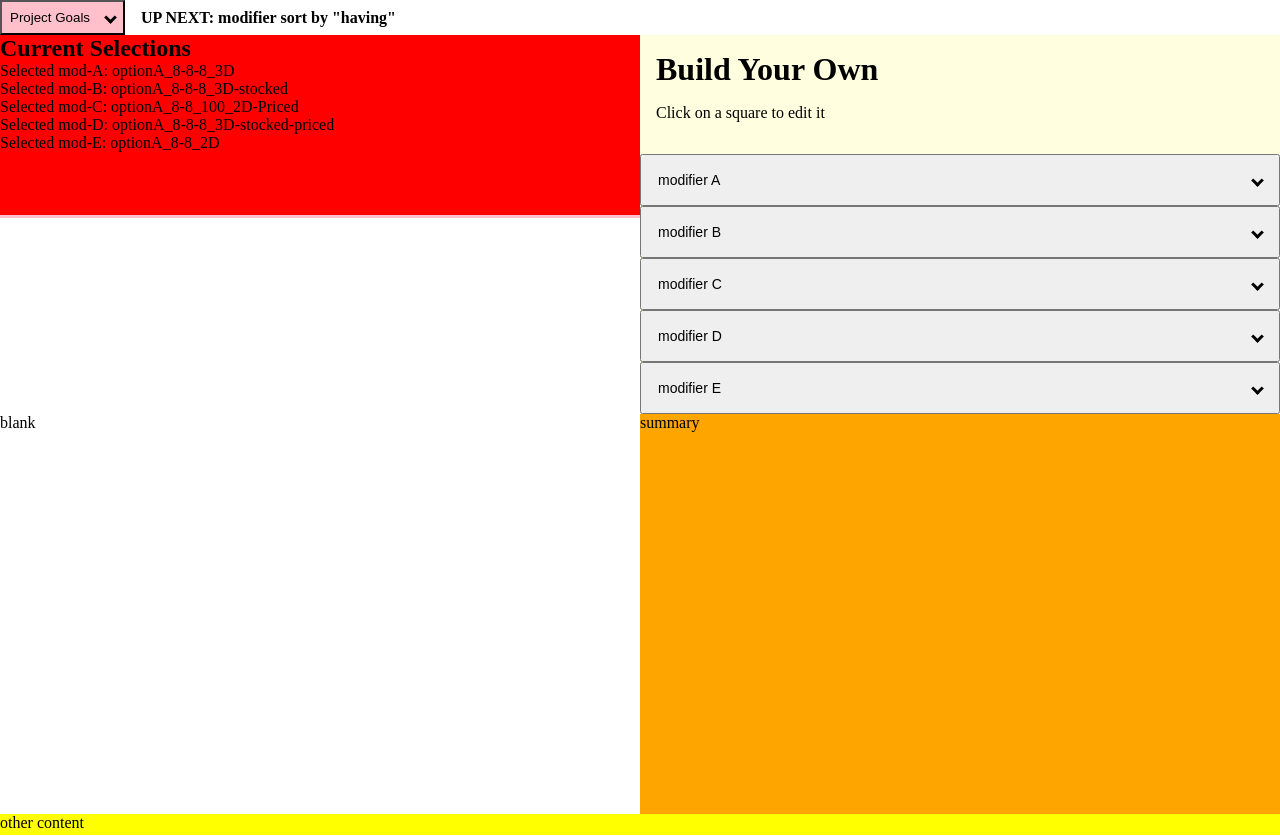
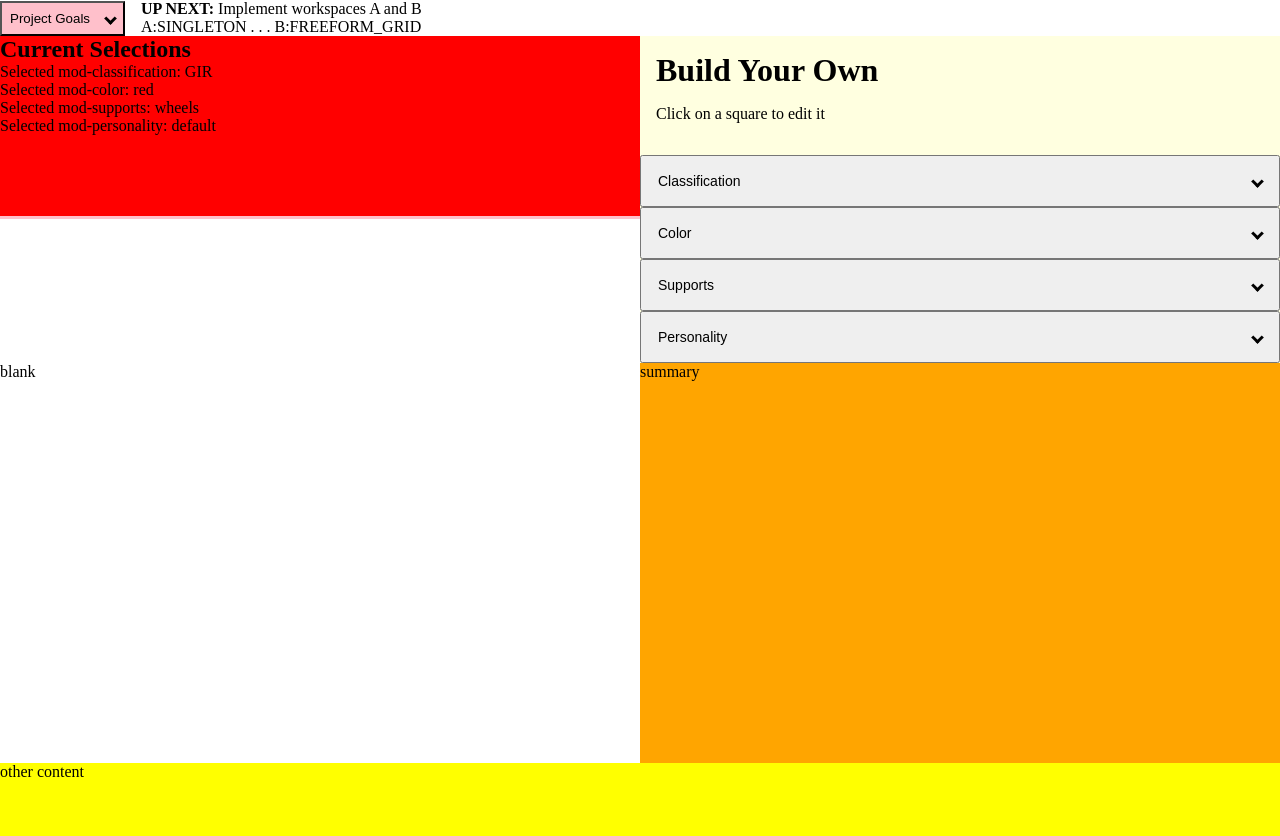
Before and after one commit to KierstenMiller/DnD-product-builder, a Next.js app in the folder next-app-test/: page /build-your-own in a window 1280 px wide. Built offline with nearby package versions, Linux system fonts and the light colour scheme.

Commit message:
robot modifiers

```diff
--- a/next-app-test/pages/build-your-own.tsx
+++ b/next-app-test/pages/build-your-own.tsx
@@ -2,12 +2,17 @@ import Head from 'next/head'
 
 import { BuildYourOwnModel } from '-/page-components/build-your-own/build-your-own-model'
 import { BuildYourOwnPage } from '-/page-components/build-your-own/build-your-own-page'
-import { mockModifierA, mockModifierB, mockModifierC, mockModifierD, mockModifierE } from '-/data/mockModifiers.data'
+import { mockModifierA, mockModifierB, mockModifierC, mockModifierD, mockModifierE } from '-/data/mock/mockModifiers.data'
 import { BasicAccordion } from '-/Components/accordion/basic-accordion'
+import { robotModifiers } from '-/data/robots/robotModifiers.data'
 
 // K-TODO: move
+// const data = {
+//     modifiers: [mockModifierA, mockModifierB, mockModifierC, mockModifierD, mockModifierE],
+// }
+
 const data = {
-    modifiers: [mockModifierA, mockModifierB, mockModifierC, mockModifierD, mockModifierE],
+    modifiers: robotModifiers,
 }
 
 const BuildYourOwn = () => {
@@ -46,7 +51,7 @@ const BuildYourOwn = () => {
                     </div>
 
                 </BasicAccordion>
-                <span className="ml-medium"><b>UP NEXT: modifier sort by "having"</b></span>
+                <span className="ml-medium"><b>UP NEXT:</b> Implement workspaces A and B <br/> A:SINGLETON . . .  B:FREEFORM_GRID</span>
             </div>
             <BuildYourOwnPage model={model} modifiers={data.modifiers} />
         </>
--- a/next-app-test/src/Components/modifier/modifier.tsx
+++ b/next-app-test/src/Components/modifier/modifier.tsx
@@ -4,13 +4,14 @@ import { BasicAccordionGroup } from '-/Components/accordion/basic-accordion-grou
 import { BasicAccordion } from '-/Components/accordion/basic-accordion'
 import { BuildYourOwnModel } from '-/page-components/build-your-own/build-your-own-model'
 import { modifiersT, optionI, optionsT } from '-/page-components/build-your-own/build-your-own.util'
-import { groupByValues, modifierCollectionDisplayValues, sortByValues } from '-/data/mockUtil.data'
+import { groupByValues, modifierCollectionDisplayValues, sortByValues } from '-/data/mock/mockUtil.data'
 import { CategorizedRadioInputGroup } from '../form-controls/categorized-radio-input-group'
 
 import cardStyles from './card-styles.module.scss'
 import imageFirstStyles from './image-first-styles.module.scss'
 import titledStyles from './titled-styles.module.scss'
 import BYOStyles from '#/build-your-own.module.scss'
+import { RadioInputGroup } from '../form-controls/radio-input-group'
 
 interface BuildYourOwnPageI {
     model: BuildYourOwnModel,
@@ -81,21 +82,20 @@ const sortNum = ({toSort, sortBy}: sortNumI) => toSort.sort((a, b) => sortBy ===
     : b - a
 );
 const sortList = (toSort: any[], sortBy: sortByValues) => {
-    const isNumerical = toSort.every((i) =>  typeof i === "number");
-    const isAlpha = !isNumerical && toSort.every((i) =>  typeof i === "string");
-    if (isNumerical) return sortNum({toSort, sortBy});
-    if (isAlpha) return sortAlpha({toSort, sortBy});
+    if (toSort.every((i) =>  typeof i === "number")) return sortNum({toSort, sortBy});
+    if (toSort.every((i) =>  typeof i === "string")) return sortAlpha({toSort, sortBy});
     console.warn('Could not perform sort');
 }
 // Could use this function when we move data massaging to serverside
-const assembleOptionsMap = (options: optionsT, groupBy: groupByValues , sortBy: sortByValues) => {
+// using map to ensure stability of key order. BIG WHY:Object.entries(someObject) converts numbers to strings, someMap.entries() keeps numbers as numbers (numbers and strings can't be sorted the same, so converting all numbers to strings is problematic)
+const assembleOptionsMap = (options: optionsT, groupBy?: groupByValues , sortBy?: sortByValues) => {
     const groupedMap = groupByMap(options, opt => {
         const [, value] = Object.entries(opt).find(([key,]) => key === groupBy) || [];
         // TODO: add optional groupByLabel for 'having' sorted mod options
         const groupLabel = typeof value === "boolean" ? `${groupBy}: ${value.toString()}`: value
         return groupLabel;
     });
-    return (sortBy === sortByValues.having)
+    return (!sortBy || sortBy === sortByValues.having)
     ? groupedMap
     : new Map((sortList([...groupedMap.keys()], sortBy) || []).map( key => [key, groupedMap.get(key)]))
 }
@@ -103,9 +103,13 @@ const assembleOptionsMap = (options: optionsT, groupBy: groupByValues , sortBy:
 export const Modifiers = observer(({model, modifiers}: BuildYourOwnPageI) => {
     const newModifiers = modifiers.map((mod) => {
         const theSort = Array.isArray(mod.sortBy) ? mod.sortBy[0] : mod.sortBy; // TODO: implement more than 1 sort
-        // using map to ensure stability of key order. BIG WHY:Object.entries(someObject) converts numbers to strings, someMap.entries() keeps numbers as numbers (numbers and strings can't be sorted the same, so converting all numbers to strings is problematic)
-        const sortedGroupedMap = assembleOptionsMap(mod.options, mod.groupBy, theSort)
-        return {...mod, id:`${mod.id}`,  composedOptions: sortedGroupedMap}
+        return {
+            ...mod,
+            id:`${mod.id}`,
+            ...(mod.groupBy || theSort) && {
+                composedOptions: assembleOptionsMap(mod.options, mod.groupBy, theSort)
+            }
+        }
     });
     return <BasicAccordionGroup>
         {newModifiers.map(mod => <BasicAccordion
@@ -115,13 +119,23 @@ export const Modifiers = observer(({model, modifiers}: BuildYourOwnPageI) => {
             headerLevel={3}
             id={mod.id}
         >
-            <CategorizedRadioInputGroup
+            {mod.composedOptions
+                ? <CategorizedRadioInputGroup
                     heading={`${mod.label} ${mod.groupBy}`}
                     onChange={({newSelection}) => model.updateConfigItemSelection({id: mod.id, selection: newSelection})}
                     categorizedOptions={[...mod.composedOptions.entries()].map(([category, options]) => ({id:`${mod.id}_${category}`, category, options}))}
                     styles={collectionDisplays[mod.display]?.styles}
                     mirage={collectionDisplays[mod.display]?.mirage}
                 />
+                : <RadioInputGroup
+                    heading={mod.label}
+                    options={mod.options}
+                    onChange={({newSelection}) => model.updateConfigItemSelection({id: mod.id, selection: newSelection})}
+                    styles={collectionDisplays[mod.display]?.styles}
+                    mirage={collectionDisplays[mod.display]?.mirage}
+                />
+            }
+
         </BasicAccordion>)}
     </BasicAccordionGroup>
 })
--- /dev/null
+++ b/next-app-test/src/data/robots/robotModifiers.data.ts
@@ -0,0 +1,31 @@
+import { groupByValues, modifierCollectionDisplayValues, sortByValues } from "../mock/mockUtil.data";
+import { robotColorOptions, robotPersonalityOptions, robotShapeOptions, robotSupportOptions } from "./robotOptions.data";
+
+export const robotModifiers = [
+    {
+        id: 'mod-classification',
+        label: 'Classification',
+        groupBy: groupByValues.height,
+        sortBy: sortByValues.ascending,
+        display: modifierCollectionDisplayValues.card,
+        options: robotShapeOptions,
+    },
+    {
+        id: 'mod-color',
+        label: 'Color',
+        display: modifierCollectionDisplayValues.imageFirst,
+        options: robotColorOptions,
+    },
+    {
+        id: 'mod-supports',
+        label: 'Supports',
+        display: modifierCollectionDisplayValues.titled,
+        options: robotSupportOptions,
+    },
+    {
+        id: 'mod-personality',
+        label: 'Personality',
+        display: modifierCollectionDisplayValues.imageFirst,
+        options: robotPersonalityOptions,
+    },
+]
--- /dev/null
+++ b/next-app-test/src/data/robots/robotOptions.data.ts
@@ -0,0 +1,113 @@
+export const robotShapeOptions = [
+    {
+        id: 'GIR',
+        label: 'Class G',
+        productId: '1',
+        image: 'GIR_default',
+        height: 1,
+    },
+    {
+        id: 'BMO',
+        label: 'Class B',
+        productId: 2,
+        image: 'BMO_default',
+        height: 1,
+    },
+    {
+        id: 'EVE',
+        label: 'Class E',
+        productId: 3,
+        image: 'EVE_default',
+        height: 2,
+    },
+    {
+        id: 'KAT',
+        label: 'Class E',
+        productId: 4,
+        image: 'KAT_default',
+        height: 1,
+    },
+    {
+        id: 'HONI',
+        label: 'Class H',
+        productId: 5,
+        image: 'HONI_default',
+        height: 3,
+    },
+    {
+        id: 'TRIG',
+        label: 'Class T',
+        productId: 6,
+        image: 'EVE_default',
+        height: 2,
+    },
+]
+export const robotColorOptions = [
+    {
+        id: 'red',
+        label: 'Power Red',
+        image: 'color_power-red',
+    },
+    {
+        id: 'tan',
+        label: 'Desert Sand',
+        image: 'color_power-red',
+    },
+    {
+        id: 'yellow',
+        label: 'Electric Yellow',
+        image: 'color_electric-yellow',
+    },
+    {
+        id: 'blue',
+        label: 'Aquatic Blue',
+        image: 'color_aquatic',
+    },
+    {
+        id: 'pink',
+        label: 'Neon Rose',
+        image: 'color_aquatic',
+    },
+    {
+        id: 'green',
+        label: 'Hunter Green',
+        image: 'color_aquatic',
+    },
+]
+export const robotSupportOptions = [
+    {
+        id: 'wheels',
+        label: 'Wheels',
+        image: 'support_wheels',
+    },
+    {
+        id: 'legs',
+        label: 'Legs',
+        image: 'support_legs',
+    },
+    {
+        id: 'none',
+        label: 'None',
+        image: 'support_none',
+    },
+]
+export const robotPersonalityOptions = [
+    {
+        id: 'default',
+        label: 'Default',
+        image: 'STOCK_default_personality',
+        insured: true,
+    },
+    {
+        id: 'kind',
+        label: 'Kind',
+        image: 'STOCK_kind_personality',
+        insured: true,
+    },
+    {
+        id: 'smart',
+        label: 'Smart',
+        image: 'STOCK_smart_personality',
+        insured: true,
+    },
+]
```
Also changed, not shown: next-app-test/src/page-components/build-your-own/build-your-own.util.tsx (+8 -8 lines), next-app-test/src/data/mock/mockFilters.data.ts (renamed from next-app-test/src/data/mockFilters.data.ts), next-app-test/src/data/mock/mockModifiers.data.ts (renamed from next-app-test/src/data/mockModifiers.data.ts), next-app-test/src/data/mock/mockOptions.data.ts (renamed from next-app-test/src/data/mockOptions.data.ts), next-app-test/src/data/mock/mockUtil.data.ts (renamed from next-app-test/src/data/mockUtil.data.ts). Lines whose indentation alone changed are shown as unchanged.
